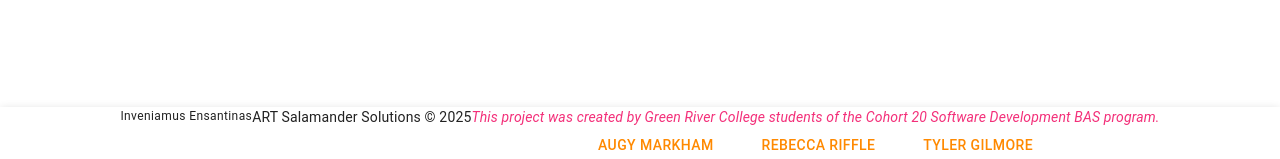
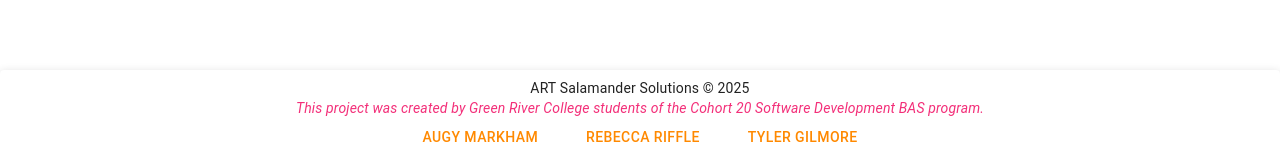
Before and after one commit to rifflere/centroid-finder-frontend, a Next.js app in the folder centroid-finder-frontend/: page / in a window 1280 px wide. Shown: the part 637-796 px from the top of the page. Built offline with nearby package versions, Linux system fonts and the light colour scheme.

Commit message:
finished footer edits

```diff
--- a/centroid-finder-frontend/src/app/layout.js
+++ b/centroid-finder-frontend/src/app/layout.js
@@ -62,11 +62,9 @@ export default function Layout({ children }) {
             padding: "1rem 0",
             backgroundColor: "#fff", // optional: give contrast if needed
           }}> */}
-          <Paper sx={{ position: 'fixed', bottom: 0, left: 0, right: 0 }} elevation={3}>
-            <BottomNavigation>
-              <Typography variant='caption'>Inveniamus Ensantinas</Typography>
+          <Paper sx={{ position: 'fixed', bottom: 0, left: 0, right: 0, p: 1}} elevation={3}>
 
-              <Typography variant="body2" component="p">ART Salamander Solutions &#169; 2025</Typography>
+              <Typography align='center' variant="body2" component="p">ART Salamander Solutions &#169; 2025</Typography>
               <div id="created-by" style={{ textAlign: "center" }}>
 
                 <Typography variant="body2" component="p" color="secondary"  ><i>This project was created by Green River College students of the Cohort 20 Software Development BAS program.</i></Typography>
@@ -77,7 +75,6 @@ export default function Layout({ children }) {
                   <Button href="https://www.linkedin.com/in/dev-tylergilmore/" target="_blank" > Tyler Gilmore</Button>
                 </ul>
               </div>
-            </BottomNavigation>
           </Paper>
           {/* </footer> */}
         </ThemeRegistry>
```
